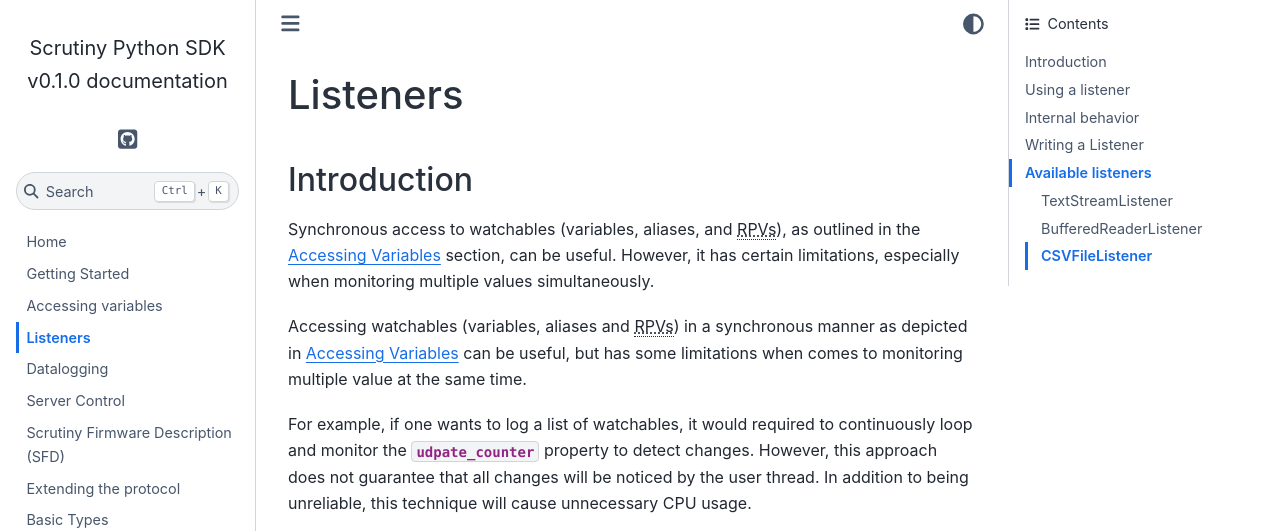
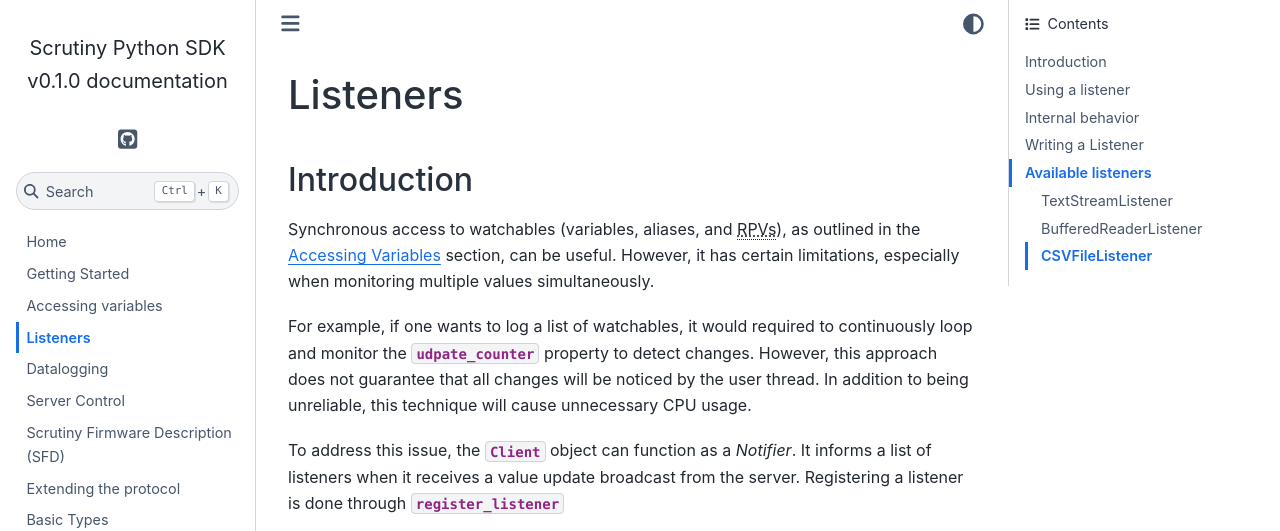
Before and after one commit to scrutinydebugger/scrutiny-python, a Sphinx documentation site: the page built from scrutiny/sdk/docs/source/listeners.rst, in a window 1280 px wide and 900 px high, cut to the strip 0-531 px from the top of the window. Built offline with Sphinx 7.4.7 and the Sphinx Book theme 1.1.4, drawn with Linux system fonts in a browser that asks for light colours.

Commit message:
Removed duplicate paragraph

```diff
--- a/scrutiny/sdk/docs/source/listeners.rst
+++ b/scrutiny/sdk/docs/source/listeners.rst
@@ -7,9 +7,6 @@ Introduction
 Synchronous access to watchables (variables, aliases, and :abbr:`RPVs (Runtime Published Value)`), as outlined in the
 :ref:`Accessing Variables<page_accessing_variables>` section, can be useful.
 However, it has certain limitations, especially when monitoring multiple values simultaneously.
-
-Accessing watchables (variables, aliases and :abbr:`RPVs (Runtime Published Value)`) in a synchronous manner as depicted in
-:ref:`Accessing Variables<page_accessing_variables>` can be useful, but has some limitations when comes to monitoring multiple value at the same time.
 
 For example, if one wants to log a list of watchables, it would required to continuously loop and monitor the
 :attr:`udpate_counter<scrutiny.sdk.watchable_handle.WatchableHandle.update_counter>` property to detect changes.
```
